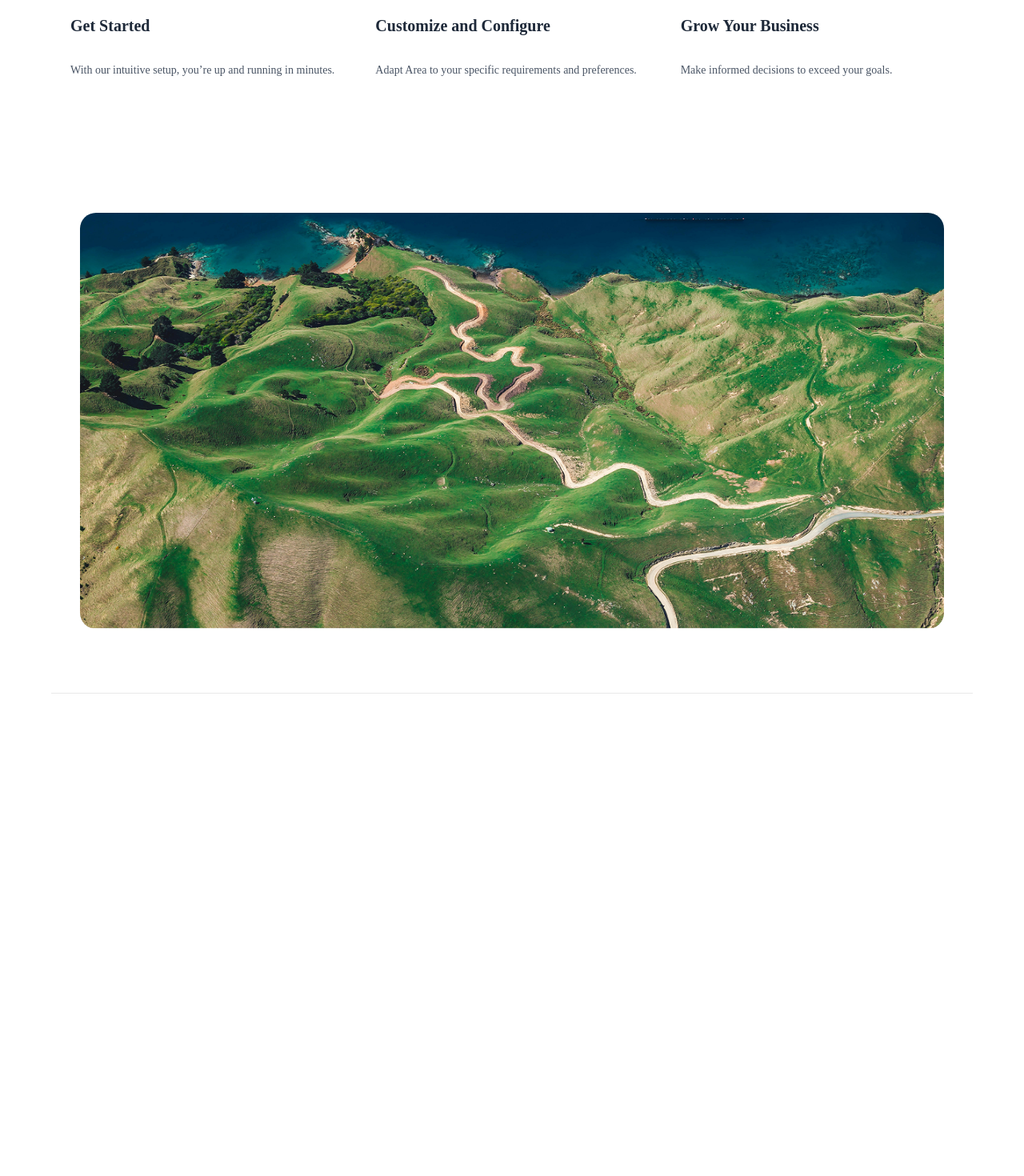
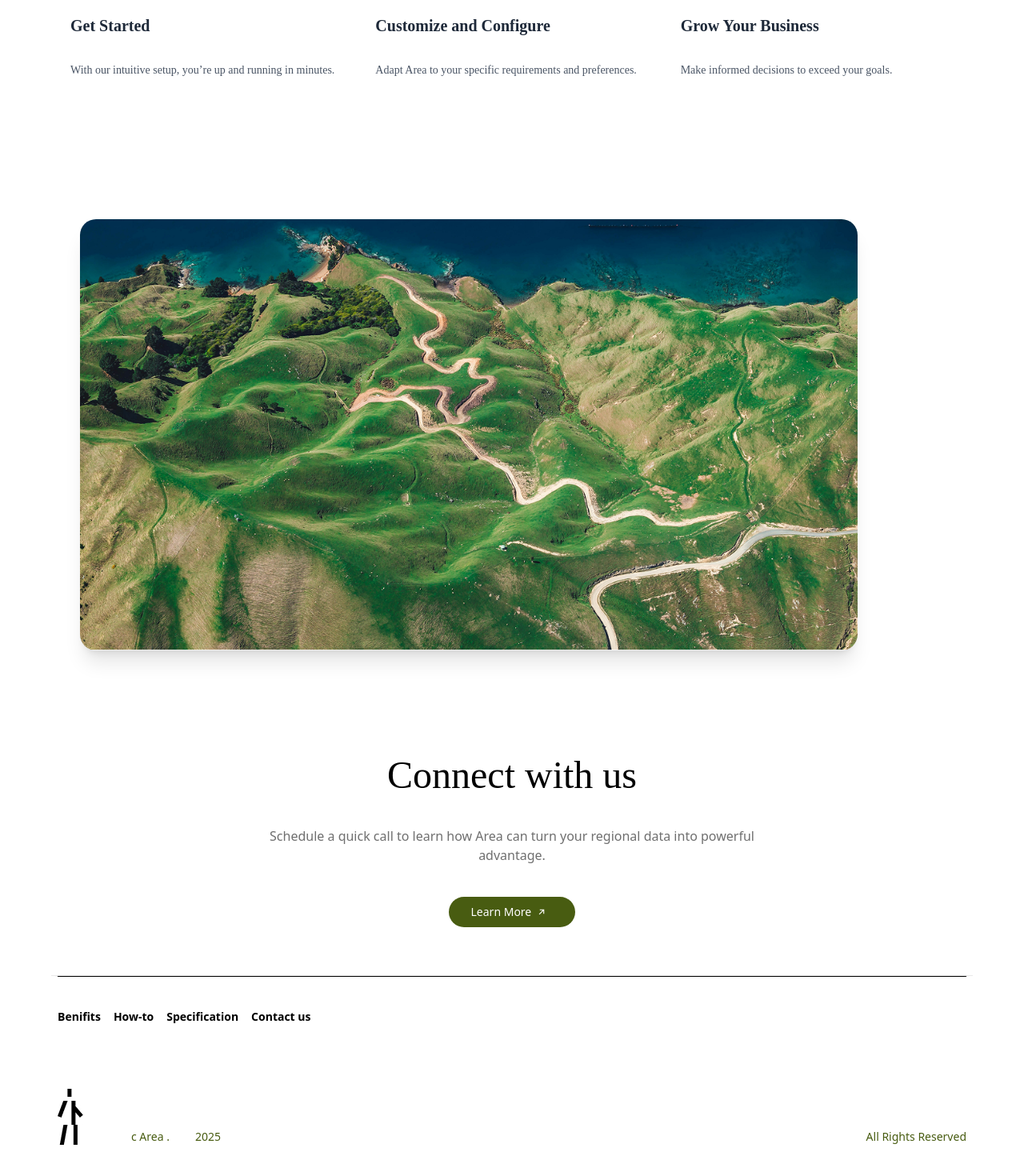
Before and after one commit to KajalR4321/Area_React_Project, a React (Vite) app: page / in a window 1280 px wide. Shown: the part 4541-6011 px from the top of the page at 80% size. Before the commit the page ends 5408 px from the top, so only its background shows below. Built offline with nearby package versions, Linux system fonts and the light colour scheme; a web font is replaced by a local one.

Commit message:
Complete Area project

```diff
--- a/src/App.jsx
+++ b/src/App.jsx
@@ -1,3 +1,4 @@
+import MainFooter from "./Components/Layout/MainFooter";
 import MainHeader from "./Components/Layout/MainHeader";
 import Home from "./Pages/Home";
 const App = () => {
@@ -5,8 +6,9 @@ const App = () => {
     <div className="layout flex flex-col min-h-screen bg-primary/50">
       <MainHeader />
       <main className="flex-1">
-        <Home/>
+        <Home />
       </main>
+      <MainFooter />
 
     </div>
   );
--- /dev/null
+++ b/src/Components/Home/ConnectSection.jsx
@@ -0,0 +1,25 @@
+import Button from "../common/Button";
+
+const ConnectSection = () => {
+
+    return (
+        <section className="flex flex-col my-15 lg:px-60 md:px-25 text-center gap-10 justify-center items-center ">
+            <p className="text-bold text-5xl font-medium text-accent4 font-crimson_text">Connect with us</p>
+            <p className="text-text">Schedule a quick call to learn how Area can turn your
+                regional data into powerful advantage.
+            </p>
+            <div className="w-full justify-center flex ">
+                <Button
+                    text="Learn More"
+                    link="#contact"
+                    bgColor="bg-accent1"
+                    textColor="text-primary"
+
+
+                />
+            </div>
+        </section>
+    )
+
+}
+export default ConnectSection;
--- a/src/Components/Home/HeroImage.jsx
+++ b/src/Components/Home/HeroImage.jsx
@@ -1,14 +1,29 @@
-import Hero2 from "../../assets/Image.png"
+import Hero2 from "../../assets/Image.png";
+
 const HeroImage = () => {
     return (
-        <>
-            < div className="py-10 my-10 justify-center items-center text-center flex">
-                <img src={Hero2}
-                    className="w-70 h-40 rounded-[20px] flex  object-fill md:w-150  h-80 lg:w-270 h-130"
+        <section className="w-full px-4 py-10 my-12 flex justify-center items-center">
+            <div className="w-full max-w-[1080px]"> {/* Limits the max width so it doesn't get TOO big */}
+                <img
+                    src={Hero2}
+                    alt="Hero Image 2"
+                    className="rounded-[20px]
+                    object-cover
+                    shadow-xl
+                    /* Mobile: 90% of screen width */
+                    w-[100%]
+                    /* Tablet: 85% of screen width */
+                    md:w-[85%]
+                    /* Desktop: 80% of screen width, maxed out at 1200px */
+                    lg:w-[90%]
+                    max-w-[1200px]
+                    /* Height: auto ensures it stays proportional */
+                    h-auto
+                    mb-8
+                "                />
+            </div>
+        </section>
+    );
+}
 
-                    alt="Hero Image 2" />
-            </div>
-        </>
-    )
-}
 export default HeroImage;
--- a/src/Components/Layout/MainFooter.jsx
+++ b/src/Components/Layout/MainFooter.jsx
@@ -0,0 +1,45 @@
+import React from "react";
+import menu from "../../data/menu";
+import logo from "../../assets/Logo.jpg";
+
+const MainFooter = () => {
+    return (
+        <footer className="flex flex-col px-2">
+            <hr />
+            <div className="flex flex-col gap-20 my-10">
+                <nav>
+                    <ul className="flex flex-col gap-4 font-bold text-sm sm:flex-row">
+                        {menu.map((item) => {
+                            return (
+                                <li key={item.id}>
+                                    <a href={item.link}>{item.title}</a>
+
+                                </li>
+
+                            )
+                        })}
+                    </ul>
+                </nav>
+                <div className="flex gap-10 text-accent1 items-end justify-between">
+                    <div className="flex items-end gap-15">
+
+                        <img src={logo} alt="icon image" />
+                        <div className="flex gap-8">
+
+                            <p className="text-sm">c Area .  </p>
+                            <p className="text-sm"> 2025</p>
+                        </div>
+
+                    </div>
+
+                    <p className="text-sm">All Rights Reserved</p>
+
+
+
+                </div>
+            </div>
+
+        </footer>
+    )
+}
+export default MainFooter;
--- a/src/Pages/Home.jsx
+++ b/src/Pages/Home.jsx
@@ -9,6 +9,9 @@ import Spaces from "../Components/Home/Spaces";
 import RockPortion from "../Components/Home/Rock";
 import Success from "../Components/Home/Success";
 import HeroImage from "../Components/Home/HeroImage";
+import ConnectSection from "../Components/Home/ConnectSection.jsx";
+
+
 
 
 
@@ -27,6 +30,8 @@ const Home = () => {
       <RockPortion />
       <Success />
       <HeroImage />
+      <ConnectSection />
+
 
 
 
```
Also changed, not shown: src/assets/Logo.jpg (added).
